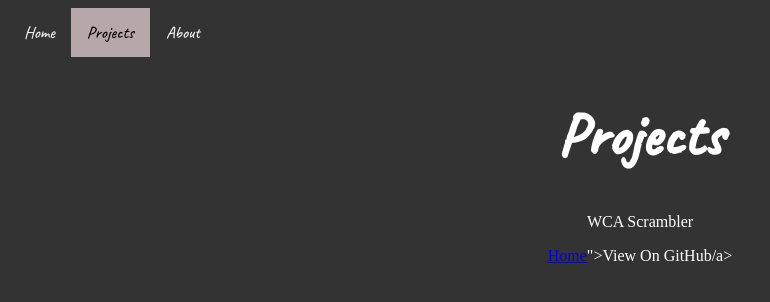
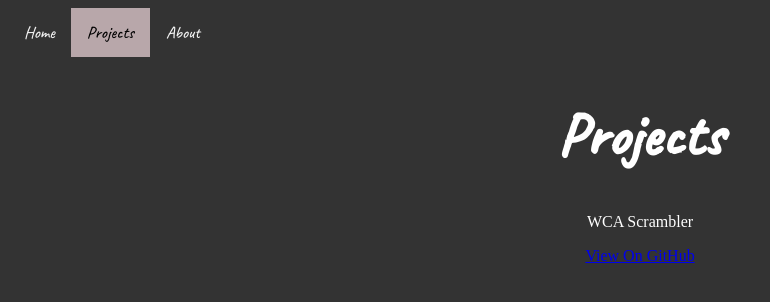
Before and after one commit to mag-jison/home, a plain HTML site: page projects.html in a window 1280 px wide. Shown: the whole page, without its empty margins (0-770 px from the left). Drawn offline with Linux system fonts and the light colour scheme.

Commit message:
Update projects.html

```diff
--- a/projects.html
+++ b/projects.html
@@ -18,7 +18,8 @@
 
     <div class = "heading">
 	    <h1 style = "font-size:60px; font-family: 'Caveat', cursive;"> Projects </h1>
-	    <p> WCA Scrambler </p> <a href="<a href="https://mag-jison.github.io/home/index.html">Home</a>">View On GitHub/a>
+	    <p> WCA Scrambler </p>
+      	    <a href="https://mag-jison.github.io/home/index.html">View On GitHub</a>
     </div>
 
   </body>
```
